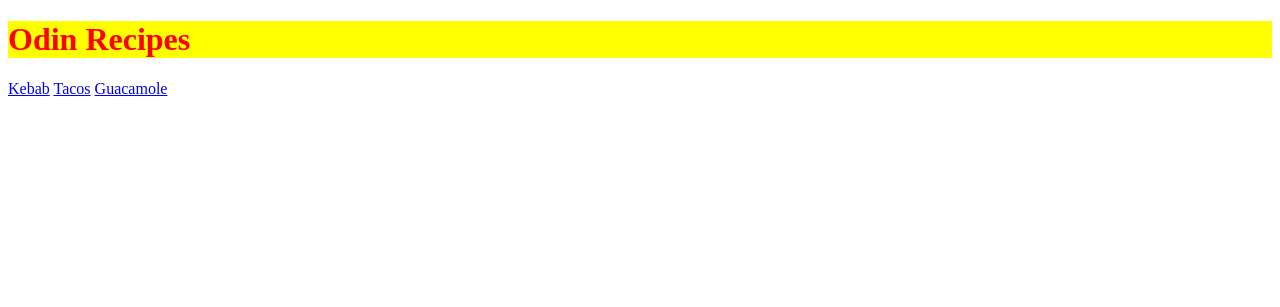
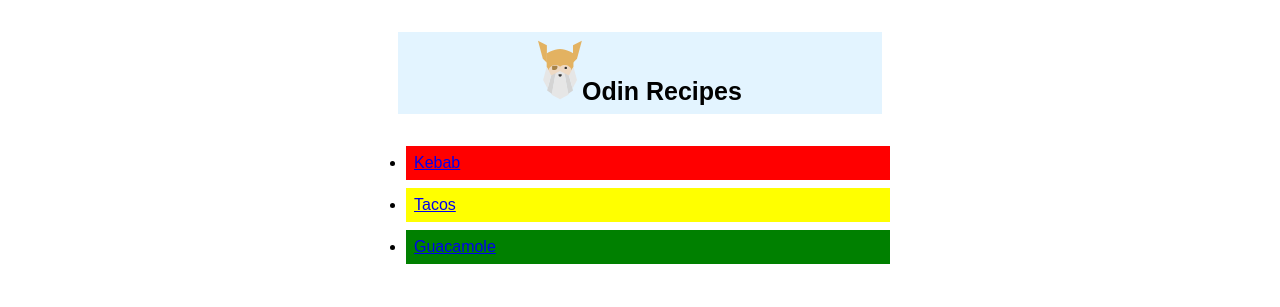
Before and after one commit to jojodm997/odin-recipes, a plain HTML site: page index.html in a window 1280 px wide. Drawn offline with Linux system fonts and the light colour scheme.

Commit message:
Improve landing page

```diff
--- a/index.html
+++ b/index.html
@@ -7,9 +7,13 @@
         <link rel="stylesheet" href="./style.css">
     </head>
     <body>
-        <h1 class="ingredients">Odin Recipes</h1>
-        <a href="recipes/kebab.html">Kebab</a>
-        <a href="recipes/tacos.html">Tacos</a>
-        <a href="recipes/guacamole.html">Guacamole</a>
+        <div class="card">
+        <h1 class="title"><img src="./images/odin.svg">Odin Recipes</h1>
+        <ul class=card>
+        <li class="kebab"><a href="recipes/kebab.html">Kebab</a></li>
+        <li class="tacos"><a href="recipes/tacos.html">Tacos</a></li>
+        <li class="guacamole"><a href="recipes/guacamole.html">Guacamole</a></li>
+        </ul>
+        </div>
     </body>
 </html>
--- /dev/null
+++ b/recipes/style.css
@@ -0,0 +1,38 @@
+.desc {
+    background-color:blanchedalmond;
+}
+
+.ingredients {
+    font-weight: bold;
+    background-color:yellow;
+    color:red;
+}
+
+.ingre {
+    background-color: grey;
+}
+
+.directions {
+    background-color:green;
+}
+
+.step {
+    background-color: gold;
+}
+
+.header {
+    text-align:center;
+    font-family: 'Times New Roman', Times, serif;
+}
+
+.kebab {
+    color:green;
+}
+
+.guacamole {
+    color:green;
+}
+
+.tacos {
+    color:blue;
+}
--- a/style.css
+++ b/style.css
@@ -1,38 +1,38 @@
-.desc {
-    background-color:blanchedalmond;
+body {
+    background: none;
+    font-family: sans-serif;
 }
 
-.ingredients {
-    font-weight: bold;
-    background-color:yellow;
-    color:red;
+
+.card {
+    width: 500px;
+    background: #fff;
+    margin: 16px auto;
+    padding: 8px;
 }
 
-.ingre {
-    background-color: grey;
-}
-
-.directions {
-    background-color:green;
-}
-
-.step {
-    background-color: gold;
-}
-
-.header {
-    text-align:center;
-    font-family: 'Times New Roman', Times, serif;
+.title {
+    background: #e3f4ff;
+    font-size: 25px;
+    text-align: center;
+    padding: 8px;
+    margin: 8px;
 }
 
 .kebab {
-    color:green;
+    background-color: red;
+    padding: 8px;
+    margin: 8px;
+}
+
+.tacos {
+    background-color: yellow;
+    padding: 8px;
+    margin: 8px;
 }
 
 .guacamole {
-    color:green;
+    background-color: green;
+    padding: 8px;
+    margin: 8px;
 }
-
-.tacos {
-    color:blue;
-}
```
Also changed, not shown: recipes/guacamole.html (+1 -1 lines), recipes/kebab.html (+1 -1 lines), images/odin.svg (added).
